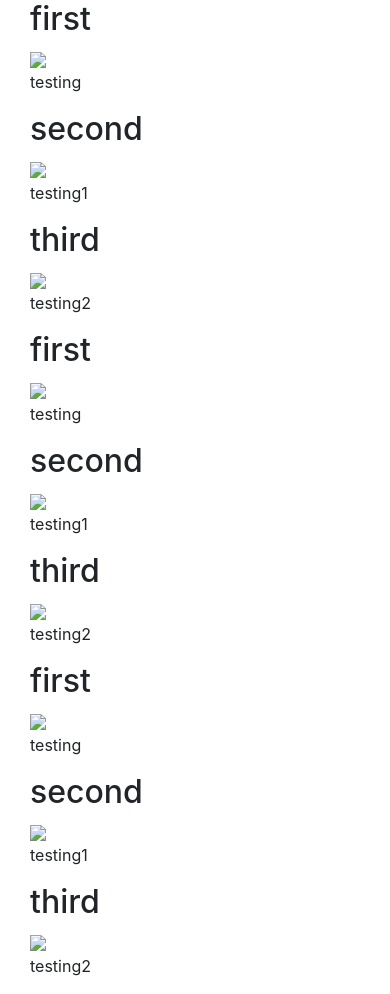
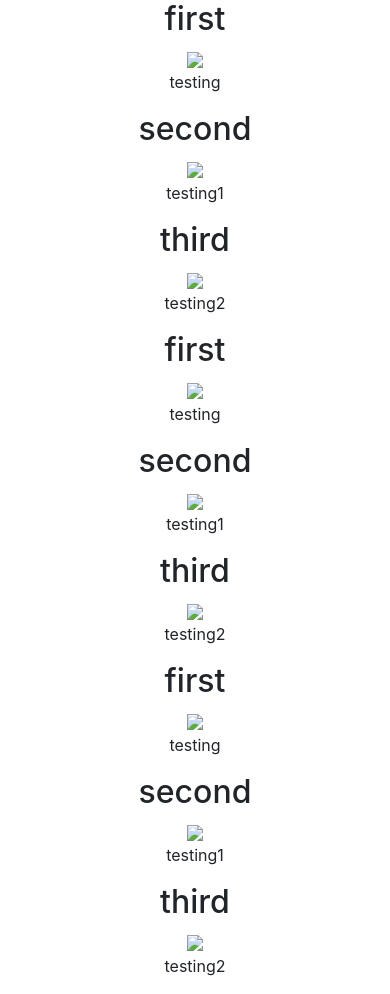
Before and after one commit to ianagpawa/port-j, a Flask app: page /projects in a window 390 px wide. Shown: the part 56-1050 px from the top of the page. Run offline with Flask 2, Linux system fonts and the light colour scheme; parts of the project's set-up code (start-up, migrations or seed data) failed here and were passed over; some libraries are stand-ins or nearby versions.

Commit message:
refactor: Update responsive layout for projects page

```diff
--- a/templates/projects.html
+++ b/templates/projects.html
@@ -1,6 +1,7 @@
 {% extends "base.html" %}
 {% block content %}
-    <div class='row col-md-12'>
+<div class='container text-center'>
+    <div class='row'>
     {% for project in projects %}
     <div class='col-md-4'>
         <h2>{{project.title}}</h2>
@@ -9,5 +10,6 @@
     </div>
     {% endfor %}
     </div>
+</div>
 
 {% endblock %}
```
